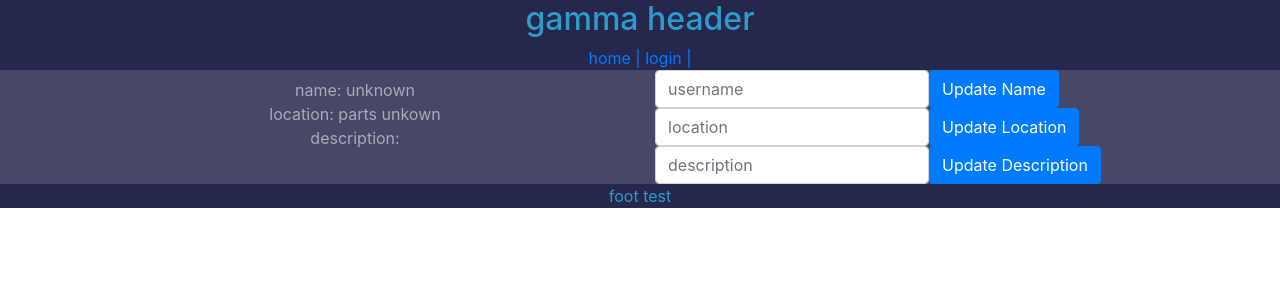
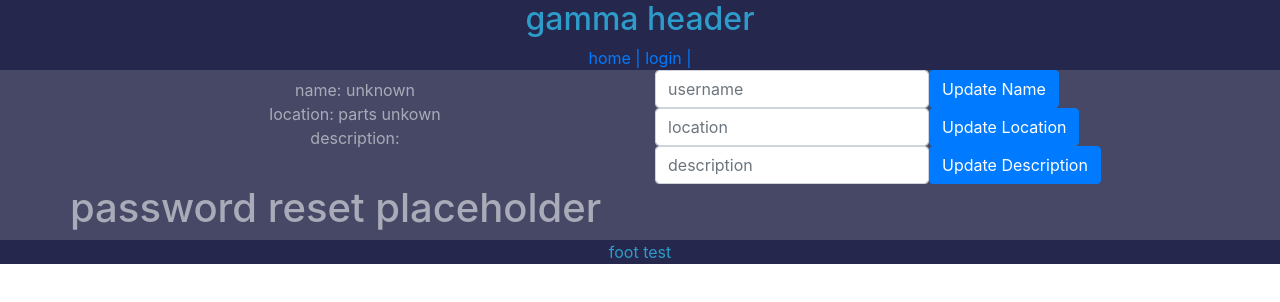
Before and after one commit to GA-SEIR1130-group-projects/gamma-frontend, a React (Create React App) app: page /api/users/1 in a window 1280 px wide. Shown: the top 302 px of the page. Built offline with nearby package versions, Linux system fonts and the light colour scheme; no server answers.

Commit message:
weekend commit

```diff
--- a/src/Components/UserProfile.jsx
+++ b/src/Components/UserProfile.jsx
@@ -72,6 +72,11 @@ function UserProfile(props) {
             </div>
           </Col>
         </Row>
+
+        <Row>
+          {" "}
+          <h1> password reset placeholder</h1>
+        </Row>
       </Container>
     </div>
   );
```
Also changed, not shown: 1 other file (tests, documents, lock files or other folders).
